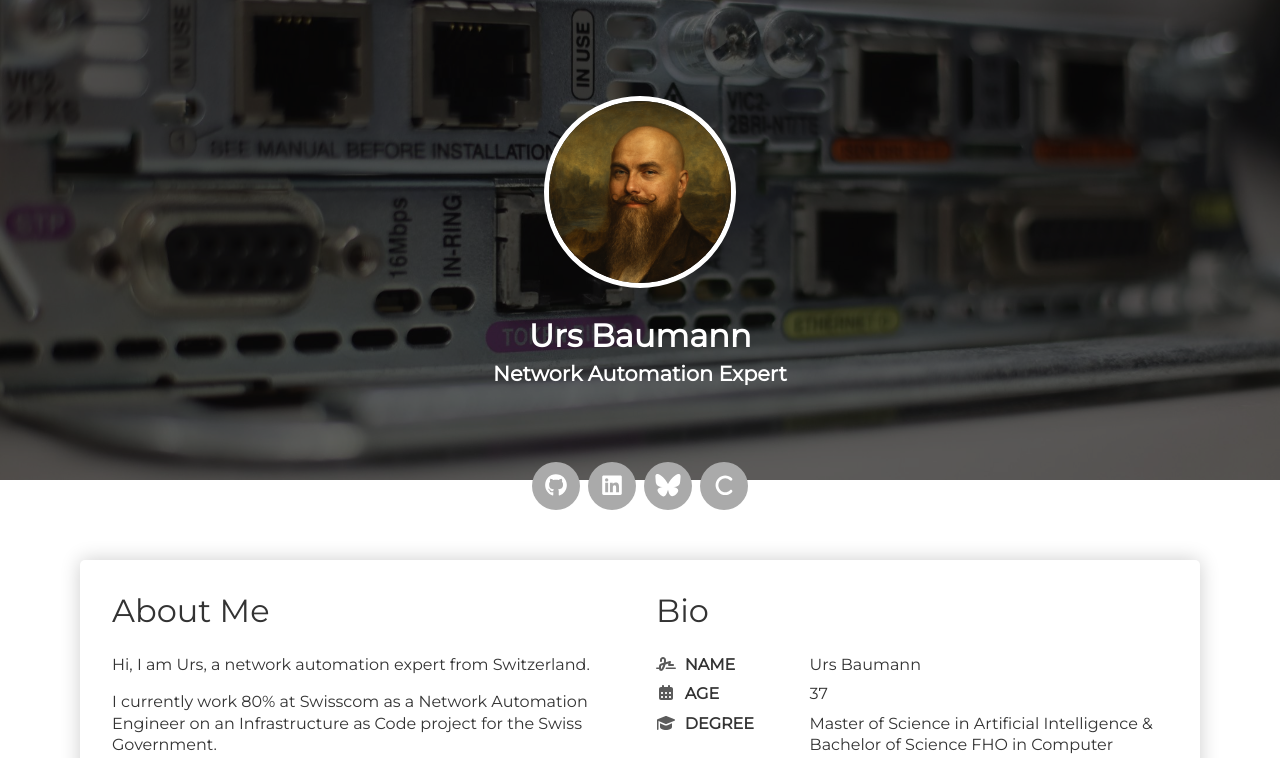
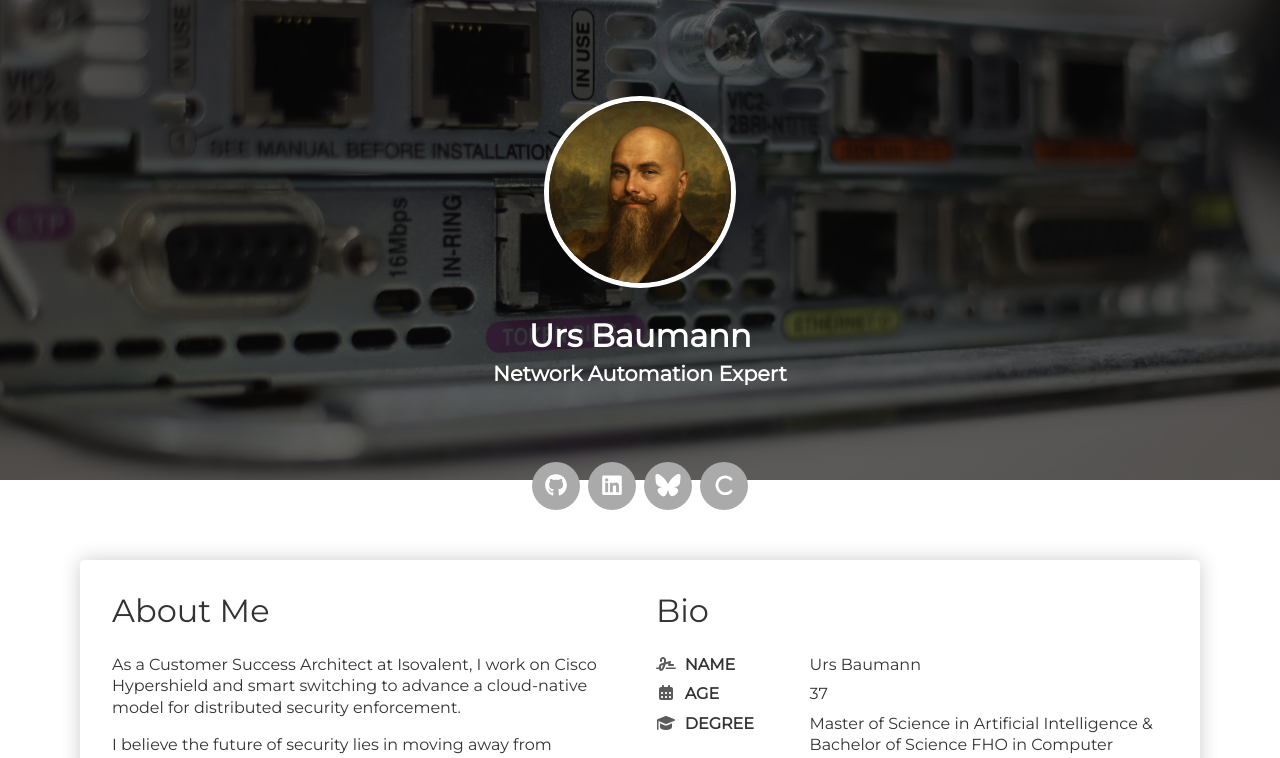
Before and after one commit to ubaumann/ubaumann.ch, a React (Create React App) app: page / in a window 1280 px wide. Shown: the top 758 px of the page. Built offline with nearby package versions, Linux system fonts and the light colour scheme.

Commit message:
Update isovalent job

```diff
--- a/src/assets/data.ts
+++ b/src/assets/data.ts
@@ -37,10 +37,42 @@ export const data: Data = {
   profileImgAlt: 'Urs Baumann',
   aboutMe: {
     paragraphs: [
+      // {
+      //   spanItems: [
+      //     {
+      //       text: 'Hi, I am Urs, a network automation expert from Switzerland.',
+      //       link: null,
+      //     },
+      //   ],
+      // },
+      // {
+      //   spanItems: [
+      //     {
+      //       text: 'I currently work 80% at Swisscom as a Network Automation Engineer on an Infrastructure as Code project for the Swiss Government.',
+      //       link: null,
+      //     },
+      //   ],
+      // },
+      // {
+      //   spanItems: [
+      //     {
+      //       text: 'Part-time, I am an external university lecturer at the',
+      //       link: null,
+      //     },
+      //     {
+      //       text: ' Eastern Switzerland University of Applied Sciences',
+      //       link: 'https://www.ost.ch/en/person/urs-baumann-8373',
+      //     },
+      //     {
+      //       text: ', where I teach network fundamentals, network automation, and supervise bachelor theses.',
+      //       link: null,
+      //     },
+      //   ],
+      // },
       {
         spanItems: [
           {
-            text: 'Hi, I am Urs, a network automation expert from Switzerland.',
+            text: 'As a Customer Success Architect at Isovalent, I work on Cisco Hypershield and smart switching to advance a cloud-native model for distributed security enforcement.',
             link: null,
           },
         ],
@@ -48,23 +80,7 @@ export const data: Data = {
       {
         spanItems: [
           {
-            text: 'I currently work 80% at Swisscom as a Network Automation Engineer on an Infrastructure as Code project for the Swiss Government.',
-            link: null,
-          },
-        ],
-      },
-      {
-        spanItems: [
-          {
-            text: 'Part-time, I am an external university lecturer at the',
-            link: null,
-          },
-          {
-            text: ' Eastern Switzerland University of Applied Sciences',
-            link: 'https://www.ost.ch/en/person/urs-baumann-8373',
-          },
-          {
-            text: ', where I teach network fundamentals, network automation, and supervise bachelor theses.',
+            text: 'I believe the future of security lies in moving away from centralized controls toward identity- and workload-aware enforcement embedded directly into the infrastructure. My work focuses on helping organizations adopt this shift—leveraging modern networking, eBPF, and Kubernetes-native approaches to build secure and observable systems at scale.',
             link: null,
           },
         ],
@@ -207,7 +223,24 @@ export const data: Data = {
   ],
   experiences: [
     {
-      period: 'September 2023 - Present',
+      period: 'February 2026 - Present',
+      title: 'Customer Success Architect',
+      employer: 'Isovalent at Cisco',
+      employerLink: 'https://isovalent.com/',
+      employmentRate: '100%',
+      paragraphs: [
+        {
+          spanItems: [
+            {
+              text: 'Helping organizations adopt this shift—leveraging modern networking, eBPF, and Kubernetes-native approaches to build secure and observable systems at scale.',
+              link: null,
+            },
+          ],
+        },
+      ],
+    },
+    {
+      period: 'September 2023 - February 2026',
       title: 'External University Lecturer',
       employer: 'Eastern Switzerland University of Applied Sciences',
       employerLink: 'https://www.ost.ch/',
```
